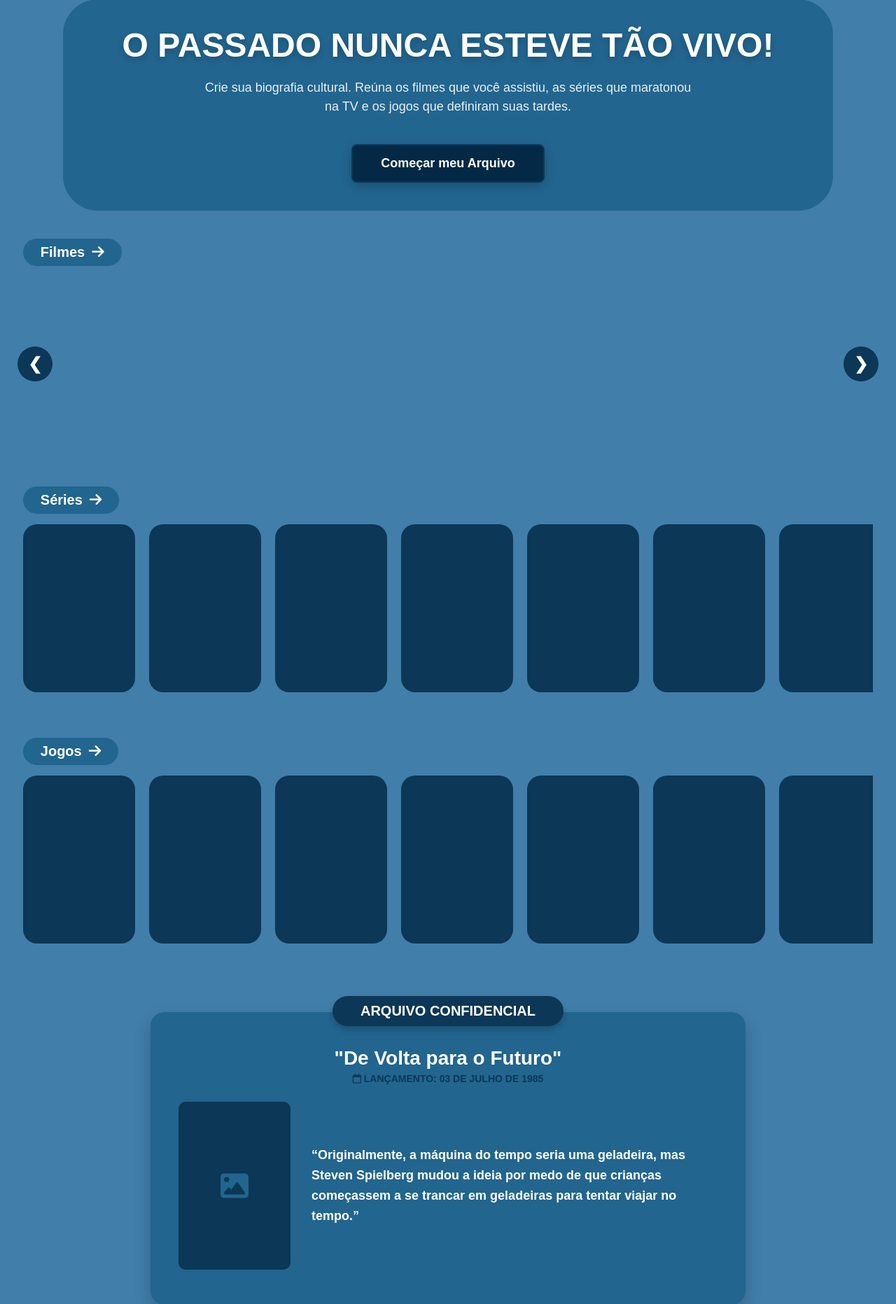
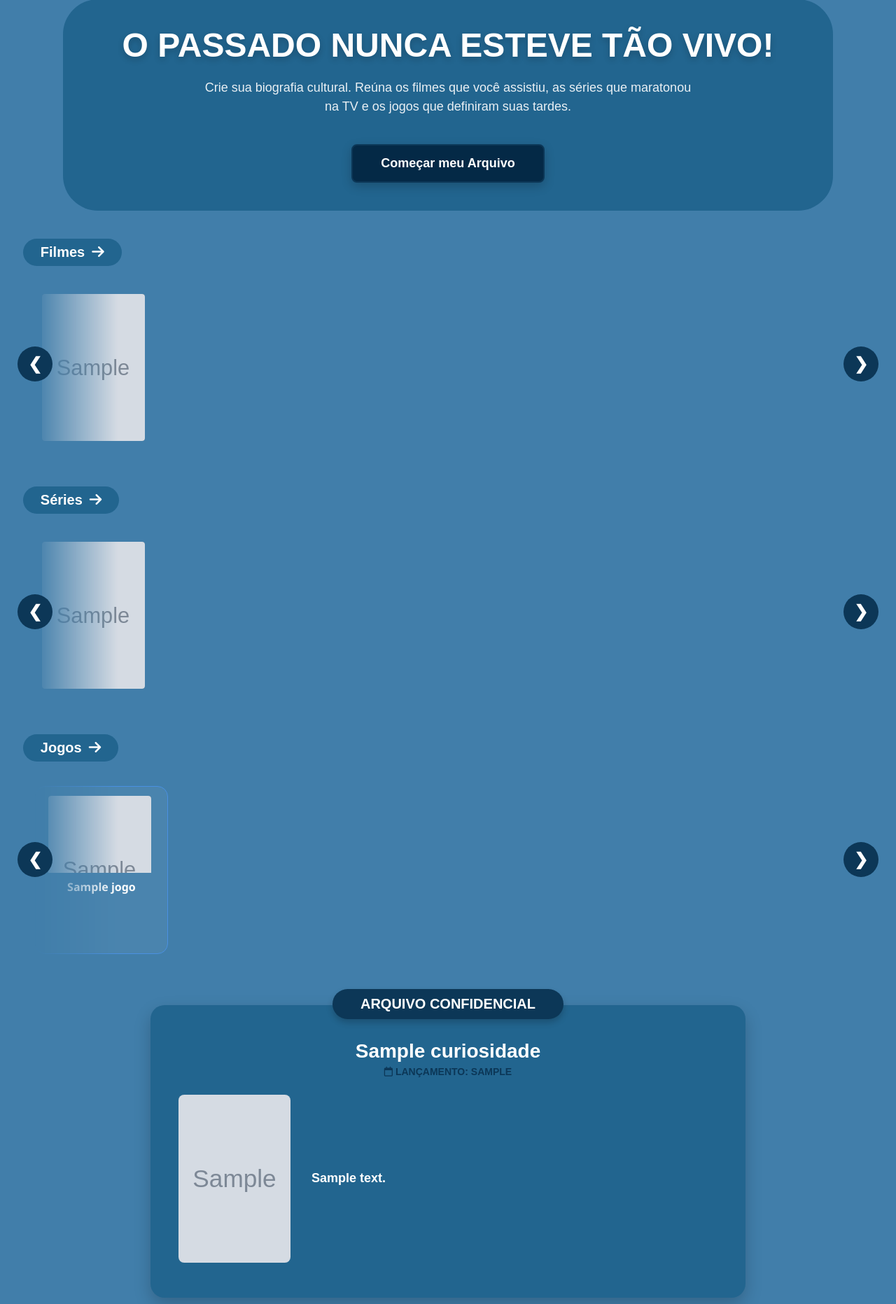
Before and after one commit to lucascarvalho1808/arquivo-nostalgia, a Flask app: template templates/index.html in a window 1280 px wide. Shown: the part 161-2024 px from the top of the page at 70% size. Run offline with Flask 3, Linux system fonts and the light colour scheme; the template is opened without the code that fills it: most values are stand-ins (such as "Sample title", 1, 10 or a date in 2020); grey boxes marked "Sample" are stand-in pictures; some libraries are stand-ins or nearby versions.

Commit message:
feat: Adiciona estilos para filmes, séries e jogos; implementa funcionalidades de rolagem, integra flask e index.html

```diff
--- a/static/css/style.css
+++ b/static/css/style.css
@@ -456,6 +456,90 @@ body {
     font-weight: bold;
 }
 
+/* Remove estilos padrão do container para Filmes e Séries */
+.poster-clean {
+    background: transparent !important;
+    padding: 0 !important;
+    border: none !important;
+    box-shadow: none !important;
+}
+
+/* Estilo da imagem para Filmes e Séries */
+.poster-img {
+    width: 100%;
+    height: 100%;
+    object-fit: cover;
+    border-radius: 10px;
+}
+
+/* Container de "Sem Imagem" para Filmes e Séries */
+.poster-placeholder {
+    width: 100%;
+    height: 100%;
+    background: #333;
+    display: flex;
+    align-items: center;
+    justify-content: center;
+    border-radius: 10px;
+    color: white;
+}
+
+/* --- ESTILOS ESPECÍFICOS PARA JOGOS --- */
+
+/* Card do Jogo */
+.game-card {
+    display: flex;
+    flex-direction: column;
+    background: rgba(255, 255, 255, 0.05);
+    border: 1px solid #4a90e2;
+    border-radius: 15px;
+    padding: 8px;
+    min-width: 190px;
+    margin-right: 15px;
+    transition: transform 0.2s;
+}
+
+/* Container da Imagem do Jogo */
+.game-img-container {
+    width: 100%;
+    height: 115px;
+    overflow: hidden;
+    border-radius: 10px;
+}
+
+/* Imagem do Jogo */
+.game-img {
+    width: 100%;
+    height: 100%;
+    object-fit: cover;
+}
+
+/* Placeholder "Sem Imagem" do Jogo */
+.game-placeholder {
+    width: 100%;
+    height: 100%;
+    background: #333;
+    display: flex;
+    align-items: center;
+    justify-content: center;
+    color: #aaa;
+}
+
+/* Título do Jogo */
+.game-title {
+    color: #fff;
+    font-size: 1rem;
+    text-align: center;
+    margin-top: 10px;
+    margin-bottom: 0;
+    line-height: 1.3;
+    font-weight: 600;
+    font-family: 'Segoe UI', sans-serif;
+    white-space: nowrap;
+    overflow: hidden;
+    text-overflow: ellipsis;
+}
+
 /* --- Footer --- */
 .rodape-principal {
     width: 100%;
@@ -592,10 +676,13 @@ body {
         padding: 0;
     }
 
-    .carrosselBox img {
-        min-width: 160px;
-        max-width: 160px;
-        height: 240px;
+
+    .carrosselBox {
+        gap: 8px;
+    }
+
+    .item-poster, .carrosselBox img {
+        margin: 0;
     }
 }
 
--- a/static/js/script.js
+++ b/static/js/script.js
@@ -0,0 +1,21 @@
+// Função para rolar para a esquerda (com loop)
+function sliderScrollLeft(id) {
+    const slider = document.getElementById(id);
+
+    if (slider.scrollLeft === 0) {
+        slider.scrollTo({ left: slider.scrollWidth, behavior: 'smooth' });
+    } else {
+        slider.scrollBy({ left: -300, behavior: 'smooth' });
+    }
+}
+
+// Função para rolar para a direita (com loop)
+function sliderScrollRight(id) {
+    const slider = document.getElementById(id);
+
+    if (slider.scrollLeft + slider.clientWidth >= slider.scrollWidth - 10) {
+        slider.scrollTo({ left: 0, behavior: 'smooth' });
+    } else {
+        slider.scrollBy({ left: 300, behavior: 'smooth' });
+    }
+}
--- a/templates/index.html
+++ b/templates/index.html
@@ -5,7 +5,7 @@
     <meta charset="UTF-8">
     <meta name="viewport" content="width=device-width, initial-scale=1.0">
     <title>Arquivo Nostalgia - Início</title>
-    <link rel="stylesheet" href="../../static/css/style.css">
+    <link rel="stylesheet" href="{{ url_for('static', filename='css/style.css') }}">
     <link rel="stylesheet" href="https://cdnjs.cloudflare.com/ajax/libs/font-awesome/6.4.0/css/all.min.css">
 </head>
 
@@ -13,7 +13,7 @@
 
     <header class="cabecalho-principal">
         <div class="logo-container">
-            <img src="../../static/img/logo_arquivo_nostalgia.png" alt="Logo" class="logo-pequena">
+            <img src="{{ url_for('static', filename='img/logo_arquivo_nostalgia.png') }}" alt="Logo" class="logo-pequena">
             <span class="nome-site-header">ARQUIVO NOSTALGIA</span>
         </div>
 
@@ -39,7 +39,7 @@
                 <i class="fa-regular fa-folder-open"></i>
                 <span>Arquivos</span>
             </a>
-            <a href="#" class="item-menu">
+            <a href="{{ url_for('perfil') }}" class="item-menu">
                 <i class="fa-solid fa-circle-user"></i>
                 <span>Perfil</span>
             </a>
@@ -63,14 +63,20 @@
             </div>
             <div class="center">
                 <div class="carrossel">
-                    <div class="carrosselBox">
+                    <div class="carrosselBox" id="slider-filmes">
+                        {% for filme in filmes %}
+                            <!-- Usando a classe .poster-clean -->
+                            <div class="item-poster poster-clean">
+                                {% if filme.poster_url %}
+                                    <img src="{{ filme.poster_url }}" alt="{{ filme.titulo }}" class="poster-img">
+                                {% else %}
+                                    <div class="poster-placeholder">Sem Imagem</div>
+                                {% endif %}
+                            </div>
+                        {% endfor %}
                     </div>
-
-                    <a class="switchLeft sliderButton" onclick="sliderScrollLeft()">
-                        &#10094; </a>
-
-                    <a class="switchRight sliderButton" onclick="sliderScrollRight()">
-                        &#10095; </a>
+                    <a class="switchLeft sliderButton" onclick="sliderScrollLeft('slider-filmes')">&#10094;</a>
+                    <a class="switchRight sliderButton" onclick="sliderScrollRight('slider-filmes')">&#10095;</a>
                 </div>
             </div>
         </section>
@@ -79,41 +85,60 @@
             <div class="titulo-categoria">
                 Séries <i class="fa-solid fa-arrow-right"></i>
             </div>
-            <div class="carrosel-horizontal">
-                <div class="item-poster"></div>
-                <div class="item-poster"></div>
-                <div class="item-poster"></div>
-                <div class="item-poster"></div>
-                <div class="item-poster"></div>
-                <div class="item-poster"></div>
-                <div class="item-poster"></div>
-                <div class="item-poster"></div>
-                <div class="item-poster"></div>
-                <div class="item-poster"></div>
+            <div class="center">
+                <div class="carrossel">
+                    <div class="carrosselBox" id="slider-series">
+                        {% for serie in series %}
+                            <!-- Usando a classe .poster-clean -->
+                            <div class="item-poster poster-clean">
+                                {% if serie.poster_url %}
+                                    <img src="{{ serie.poster_url }}" alt="{{ serie.titulo }}" class="poster-img">
+                                {% else %}
+                                    <div class="poster-placeholder">Sem Imagem</div>
+                                {% endif %}
+                            </div>
+                        {% endfor %}
+                    </div>
+                    <a class="switchLeft sliderButton" onclick="sliderScrollLeft('slider-series')">&#10094;</a>
+                    <a class="switchRight sliderButton" onclick="sliderScrollRight('slider-series')">&#10095;</a>
+                </div>
             </div>
         </section>
-
-        <script src="https://cdnjs.cloudflare.com/ajax/libs/axios/0.20.0/axios.js"></script>
-        <script src="js/script.js"></script>
 
         <section class="categoria">
             <div class="titulo-categoria">
                 Jogos <i class="fa-solid fa-arrow-right"></i>
             </div>
-            <div class="carrosel-horizontal">
-                <div class="item-poster"></div>
-                <div class="item-poster"></div>
-                <div class="item-poster"></div>
-                <div class="item-poster"></div>
-                <div class="item-poster"></div>
-                <div class="item-poster"></div>
-                <div class="item-poster"></div>
-                <div class="item-poster"></div>
-                <div class="item-poster"></div>
-                <div class="item-poster"></div>
+            <div class="center">
+                <div class="carrossel">
+                    <div class="carrosselBox" id="slider-jogos">
+                        {% for jogo in jogos %}
+                            <!-- Usando a classe .game-card -->
+                            <div class="item-poster game-card">
+
+                                <div class="game-img-container">
+                                    {% if jogo.poster_url %}
+                                        <img src="{{ jogo.poster_url }}" alt="{{ jogo.titulo }}" class="game-img">
+                                    {% else %}
+                                        <div class="game-placeholder">Sem Imagem</div>
+                                    {% endif %}
+                                </div>
+
+                                <p class="game-title">
+                                    {{ jogo.titulo }}
+                                </p>
+
+                            </div>
+                        {% endfor %}
+                    </div>
+                    <a class="switchLeft sliderButton" onclick="sliderScrollLeft('slider-jogos')">&#10094;</a>
+                    <a class="switchRight sliderButton" onclick="sliderScrollRight('slider-jogos')">&#10095;</a>
+                </div>
             </div>
         </section>
 
+        <!-- Funcionalidade Dinâmica do Arquivo Confidencial -->
+        {% if curiosidade %}
         <section class="secao_arquivo_confidencial">
             <div class="titulo-pill">Arquivo Confidencial</div>
 
@@ -121,32 +146,42 @@
                 <div class="conteudo-destaque">
 
                     <div class="cabecalho_arquivo_confidencial">
-                        <h3 class="titulo-obra">"De Volta para o Futuro"</h3>
-                        <p class="data-lancamento"><i class="fa-regular fa-calendar"></i> Lançamento: 03 de Julho de
-                            1985</p>
+                        <!-- Título dinâmico sem aspas -->
+                        <h3 class="titulo-obra">{{ curiosidade.titulo }}</h3>
+                        <p class="data-lancamento">
+                            <i class="fa-regular fa-calendar"></i> Lançamento: {{ curiosidade.data_lancamento }}
+                        </p>
                     </div>
 
                     <div class="corpo-destaque">
                         <div class="capa-filme-destaque">
-                            <i class="fa-solid fa-image"></i>
+                            {% if curiosidade.poster_url %}
+                                <img src="{{ curiosidade.poster_url }}" alt="Capa" style="width: 100%; height: 100%; object-fit: cover; border-radius: 8px;">
+                            {% else %}
+                                <i class="fa-solid fa-image"></i>
+                            {% endif %}
                         </div>
 
                         <div class="texto-curiosidade">
-                            <p>“Originalmente, a máquina do tempo seria uma geladeira, mas Steven Spielberg mudou a
-                                ideia por medo de que crianças começassem a se trancar em geladeiras para tentar viajar
-                                no tempo.”</p>
+                            <!-- Texto dinâmico sem aspas -->
+                            <p>{{ curiosidade.texto }}</p>
                         </div>
                     </div>
 
                 </div>
             </div>
         </section>
+        {% endif %}
 
     </main>
     <footer class="rodape-principal">
         Arquivo Nostalgia &copy; 2025. Feito para quem não esquece de onde veio.
     </footer>
 
+    <!-- Scripts Externos -->
+    <script src="https://cdnjs.cloudflare.com/ajax/libs/axios/0.20.0/axios.js"></script>
+    <script src="{{ url_for('static', filename='js/script.js') }}"></script>
+
 </body>
 
 </html>
```
Also changed, not shown: templates/base.html (deleted), templates/base_teste.html (added).
